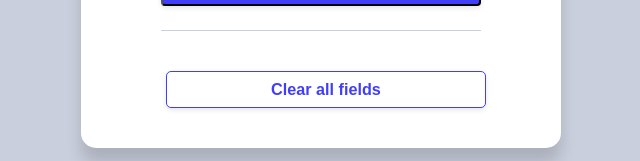
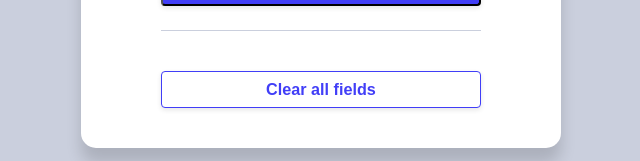
Before and after one commit to tatiana-sthl/react-dev-test-address-book, a React (Create React App) app: page / in a window 1280 px wide. Shown: the part 441-602 px from the top of the page, without its empty margins (319-959 px from the left). Built offline with nearby package versions, Linux system fonts and the light colour scheme.

Commit message:
finally understand primary and secondary button, make all change

```diff
--- a/src/App.js
+++ b/src/App.js
@@ -194,7 +194,7 @@ function App() {
               value={fields.lastName}
             />
           </div>
-          <Button type="submit">Add to addressbook</Button>
+          <Button type="submit" variant="primary">Add to addressbook</Button>
         </Form>
         )}
 
@@ -202,7 +202,7 @@ function App() {
         {error && <ErrorMessage message={error} />}
 
         {/* TODO: Add a button to clear all form fields. Button must look different from the default primary button, see design. */}
-        <Button type="button" onClick={handleClearForm} variant="clear">Clear all fields</Button>
+        <Button type="button" onClick={handleClearForm} variant="secondary">Clear all fields</Button>
       </Section>
 
       <Section variant="dark">
--- a/src/ui/components/Button/Button.js
+++ b/src/ui/components/Button/Button.js
@@ -12,7 +12,6 @@ const Button = ({
   const buttonClass = cx($.button, {
     [$.primary]: variant === "primary",
     [$.secondary]: variant === "secondary",
-    [$.clear]: variant === "clear"
   });
 
   return (
--- a/src/ui/components/Button/Button.module.css
+++ b/src/ui/components/Button/Button.module.css
@@ -12,6 +12,16 @@
   width: 100%;
 }
 
+.button.primary {
+  background-color: var(--color-brand);
+}
+
+.button.secondary {
+  background-color: var(--color-background);
+  color: var(--color-brand);
+  border: 1px solid var(--color-brand);
+}
+
 .button:hover {
   transform: scale(1.05);
 }
@@ -23,19 +33,3 @@
 /** TODO: Create separate styles for .primary and .secondary variants of this button:
 * - Must use the CSS variables declared in App.css
 */
-
-.button.primary {
-  background-color: var(--color-brand);
-}
-
-.button.secondary {
-  background-color: var(--color-text-light);
-}
-
-.button.clear {
-  background-color: var(--color-background);
-  color: var(--color-brand);
-  border: 1px solid var(--color-brand);
-  border-radius: 5px;
-  margin-left: 10px; /* Ajoutez un espacement à gauche pour le séparer du bouton "Find" */
-}
```
